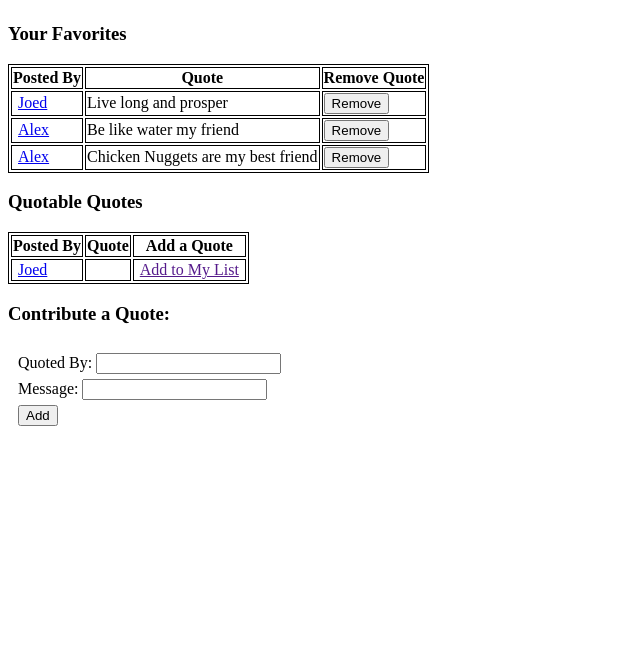
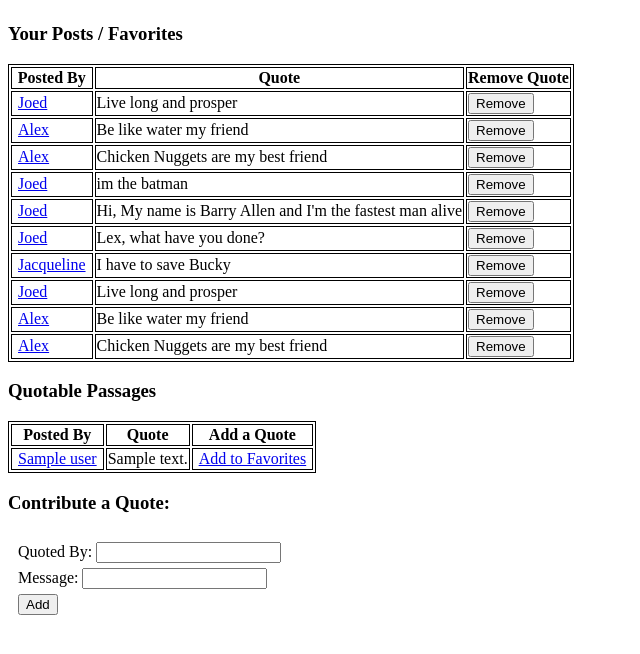
Before and after one commit to joedlara/belt, a Django app: template apps/belty/templates/belty/welcome.html in a window 1280 px wide. Shown: the part 83-737 px from the top of the page, without its empty margins (0-640 px from the left). Run offline with Django 3.2, Linux system fonts and the light colour scheme; data comes from the database, SQL or seed files in the repository; tables that the repository leaves empty hold one stand-in row (values such as "Sample post"); the template is opened without the code that fills it: values that come from a table or form of the project are taken from there, most other values are stand-ins (such as "Sample title", 1, 10 or a date in 2020); parts of the project's set-up code (start-up, migrations or seed data) failed here and were passed over.

Commit message:
initial commit

```diff
--- a/apps/belty/models.py
+++ b/apps/belty/models.py
@@ -127,6 +127,6 @@
 	user = models.ForeignKey(User)
 	objects = QuoteManager()
 
-class Other(models.Model):
-	user = models.ForeignKey(User)
-	quote = models.ForeignKey(Quote)
+class Favorite(models.Model):
+	user = models.ForeignKey(User, related_name = 'user_likes')
+	quote = models.ForeignKey(Quote, related_name = 'quote_likes')
--- a/apps/belty/templates/belty/welcome.html
+++ b/apps/belty/templates/belty/welcome.html
@@ -18,12 +18,9 @@
 				margin: 5px;
 			}
 		</style>
-
-
-
 		<a href="/logout">Logout</a>
 		<h1>Welcome, {{request.session.user_fname}}!</h1>
-		<h3>Your Favorites</h3>
+		<h3>Your Posts / Favorites</h3>
 		<table>
 			<style>
 				table, th, td {
@@ -35,19 +32,38 @@
 				<th>Quote</th>
 				<th>Remove Quote</th>
 			</tr>
-		{% for quote in quote_list %}
-			<form action="/welcome/{{quote.id}}/remove">
+
+
+
+			{% for quote in quote_list %}
 				{% csrf_token %}
 				<tr>
 					<td><a href="/users/{{quote.id}}">{{quote.user.f_name}}</a></td>
 					<td>{{quote.message}}</td>
+					<form method="POST" action="/welcome/{{quote.id}}/remove">
+						{% csrf_token %}
+						<td><button>Remove</button></td>
+					</form>
+				</tr>
+			{% endfor %}
+
+			{% for fav in fav_list %}
+
+			<tr>
+				<td><a href="/users/{{fav.quote.id}}">{{fav.quote.user.f_name}}</a></td>
+				<td>{{fav.quote.message}}</td>
+				<form method="POST" action="/welcome/{{fav.id}}/remove_fav">
+					{% csrf_token %}
 					<td><button>Remove</button></td>
-				</tr>
-			</form>
-		{% endfor %}
+				</form>
+			</tr>
+
+			{% endfor %}
+
 		</table>
 
-		<h3>Quotable Quotes</h3>
+
+		<h3>Quotable Passages</h3>
 		<table>
 			<style>
 				table, th, td {
@@ -63,7 +79,7 @@
 			<tr>
 				<td><a href="/users/{{quote.id}}">{{quote.user.f_name}}</a></td>
 				<td>{{quote.message}}</td>
-				<td><a href="">Add to My List</a></td>
+				<td><a href="/welcome/{{quote.id}}/favorite">Add to Favorites</a></td>
 			</tr>
 		{% endfor %}
 		</table>
--- a/apps/belty/urls.py
+++ b/apps/belty/urls.py
@@ -10,5 +10,8 @@
 	url(r'^add$', views.add),
 	url(r'^users/(?P<quote_id>\d+)$', views.dashboard),
 	url(r'^home$', views.home),
+	url(r'^welcome/(?P<fav_id>\d+)/remove_fav$', views.remove_fav),
 	url(r'^welcome/(?P<quote_id>\d+)/remove$', views.remove_quote),
+	url(r'^welcome/(?P<quote_id>\d+)/favorite$', views.fav_quote),
+
 ]
```
Also changed, not shown: apps/belty/templates/belty/dashboard.html (+5 -4 lines), apps/belty/views.py (+25 -3 lines), apps/belty/migrations/0006_auto_20171016_0634.py (added), db.sqlite3, 1 other file.
